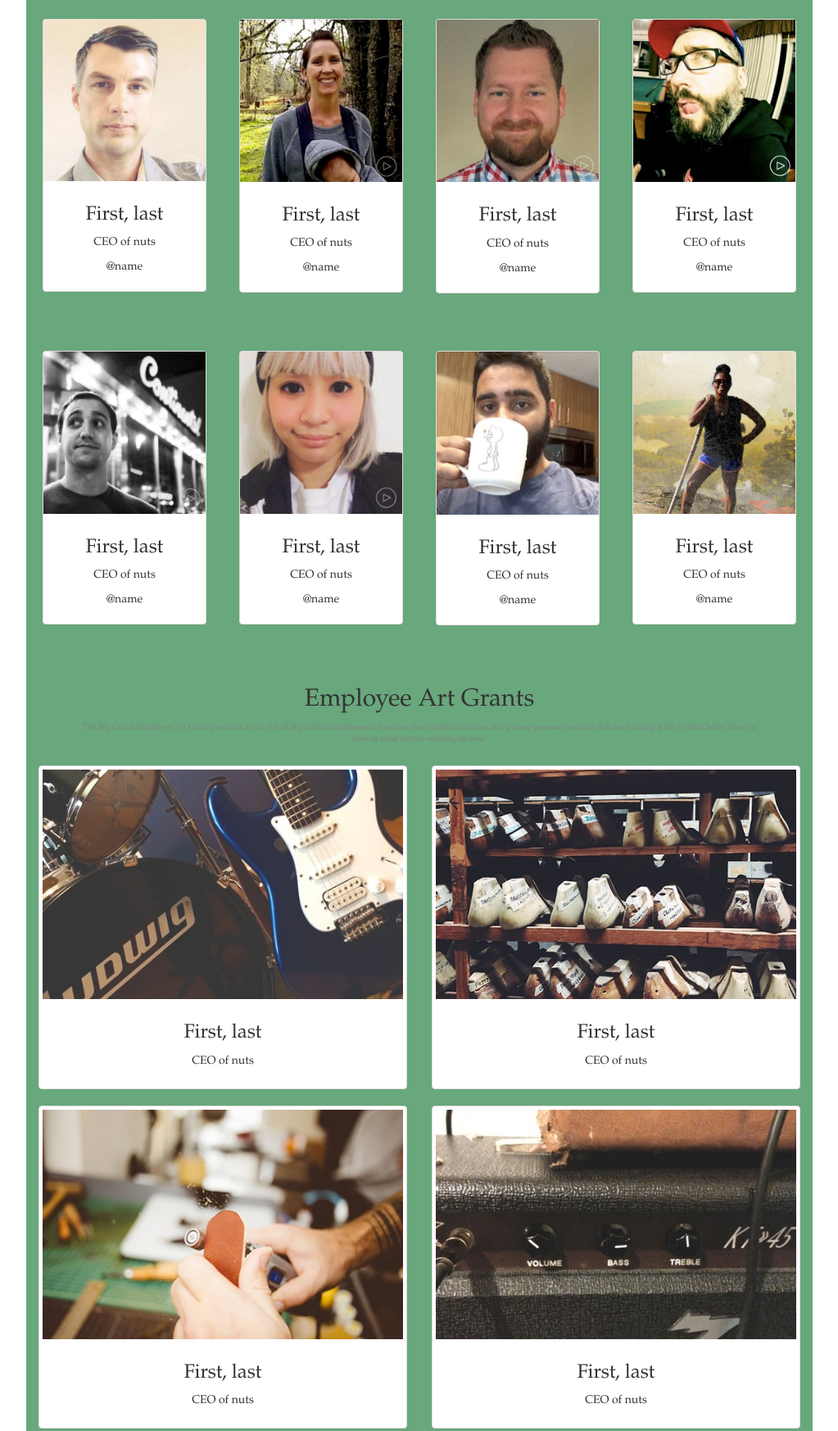
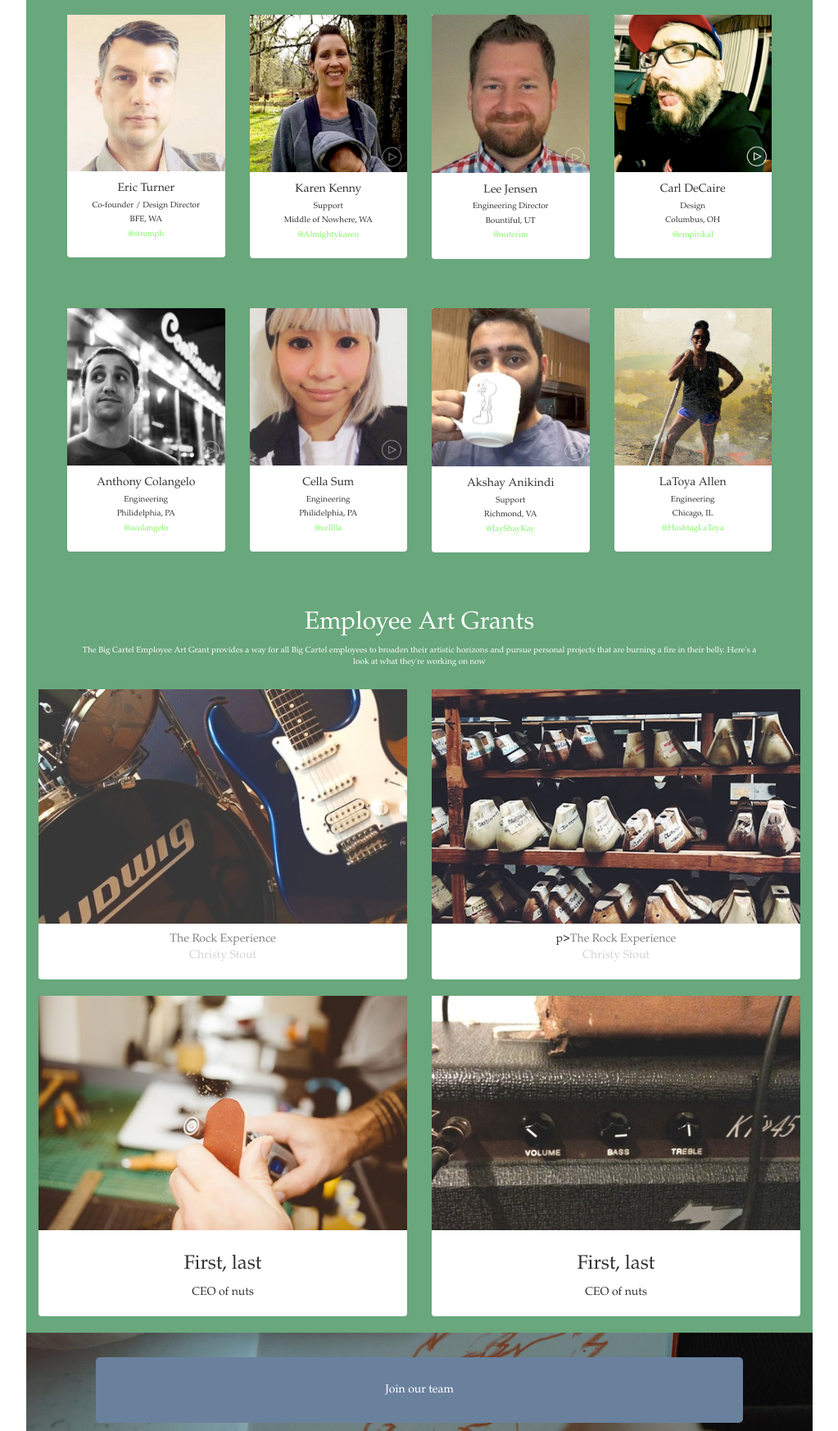
Before and after one commit to Vicula/assignment-07, a plain HTML site: page index.html in a window 1280 px wide. Shown: the part 205-1951 px from the top of the page at 82% size, without its empty margins (128-1151 px from the left). Drawn offline with nearby package versions, Linux system fonts and the light colour scheme; files whose address does not match are found by name.

Commit message:
first commit home

```diff
--- a/index.html
+++ b/index.html
@@ -29,9 +29,9 @@
                     <div class="thumbnail">
                       <img src="images/assets/solrod-profile-pic-1-eric.png" alt="Eric">
                       <div class="caption">
-                     <h3>First, last</h3>
-                     <p>CEO of nuts</p>
-                     <p>@name</p>
+                        <p><span class="picname">Eric Turner</span><br>
+                        Co-founder / Design Director<br>BFE, WA<br>
+                        <span class="atname">@stremph</span></p>
                       </div>
                     </div>
                   </div>
@@ -39,9 +39,9 @@
                  <div class="thumbnail">
                    <img src="images/assets/solrod-profile-pic-2-karen.png" alt="karen">
                    <div class="caption">
-                     <h3>First, last</h3>
-                     <p>CEO of nuts</p>
-                     <p>@name</p>
+                      <p><span class="picname">Karen Kenny</span><br>
+                     Support<br>Middle of Nowhere, WA<br>
+                     <span class="atname">@Almightykaren</span></p>
                    </div>
                  </div>
                </div>
@@ -49,9 +49,9 @@
                     <div class="thumbnail">
                       <img src="images/assets/solrod-profile-pic-3-lee.png" alt="lee">
                       <div class="caption">
-                     <h3>First, last</h3>
-                     <p>CEO of nuts</p>
-                     <p>@name</p>
+                        <p><span class="picname">Lee Jensen</span><br>
+                        Engineering Director<br>Bountiful, UT<br>
+                        <span class="atname">@outerim</span></p>
                       </div>
                     </div>
                   </div>
@@ -59,9 +59,9 @@
                     <div class="thumbnail">
                       <img src="images/assets/solrod-profile-pic-4-carl.png" alt="carl">
                       <div class="caption">
-                     <h3>First, last</h3>
-                     <p>CEO of nuts</p>
-                     <p>@name</p>
+                        <p><span class="picname">Carl DeCaire</span><br>
+                        Design<br>Columbus, OH<br>
+                        <span class="atname">@empirikal</span></p>
                       </div>
                     </div>
                   </div>
@@ -71,9 +71,9 @@
                     <div class="thumbnail">
                       <img src="images/assets/solrod-profile-pic-5-anthony.png" alt="anthony">
                       <div class="caption">
-                     <h3>First, last</h3>
-                     <p>CEO of nuts</p>
-                     <p>@name</p>
+                        <p><span class="picname">Anthony Colangelo</span><br>
+                        Engineering<br>Philidelphia, PA<br>
+                        <span class="atname">@acolangelo</span></p>
                       </div>
                     </div>
                   </div>
@@ -81,9 +81,9 @@
                     <div class="thumbnail">
                       <img src="images/assets/solrod-profile-pic-6-cella.png" alt="cella">
                       <div class="caption">
-                     <h3>First, last</h3>
-                     <p>CEO of nuts</p>
-                     <p>@name</p>
+                        <p><span class="picname">Cella Sum</span><br>
+                        Engineering<br>Philidelphia, PA<br>
+                        <span class="atname">@celllla</span></p>
                       </div>
                     </div>
                   </div>
@@ -91,9 +91,9 @@
                     <div class="thumbnail">
                       <img src="/Users/victorcarpenter/TIY/Assignments/assignment-07/images/assets/solrod-profile-pic-7-ashkay.png" alt="ashkay">
                       <div class="caption">
-                     <h3>First, last</h3>
-                     <p>CEO of nuts</p>
-                     <p>@name</p>
+                        <p><span class="picname">Akshay Anikindi</span><br>
+                        Support<br>Richmond, VA<br>
+                        <span class="atname">@JayShayKay</span></p>
                       </div>
                     </div>
                   </div>
@@ -101,9 +101,9 @@
                     <div class="thumbnail">
                       <img src="images/assets/solrod-profile-pic-8-latoya.png" alt="latoya">
                       <div class="caption">
-                     <h3>First, last</h3>
-                     <p>CEO of nuts</p>
-                     <p>@name</p>
+                        <p><span class="picname">LaToya Allen</span><br>
+                        Engineering<br>Chicago, IL<br>
+                        <span class="atname">@HashtagLaToya</span></p>
                       </div>
                     </div>
                   </div>
@@ -114,26 +114,26 @@
                <p>The Big Cartel Employee Art Grant provides a way for all Big Cartel employees to broaden their artistic horizons and pursue personal projects that are burning a fire in their belly. Here's a look at what they're working on now</p>
             </div>
             <div class="container-fluid text-center">
-               <div class="row">
-                  <div class="col-sm-12 col-md-6 thing1">
+               <div class="row botpiccol">
+                  <div class="col-sm-12 col-md-6 picbotnail">
                     <div class="thumbnail">
                       <img src="images/assets/employee-project-rock-experience.jpg" alt="Rockexp">
                       <div class="caption">
-                     <h3>First, last</h3>
-                     <p>CEO of nuts</p>
+                        <p><span class="pictitle">The Rock Experience</span><br>
+                        <span class="picdesc">Christy Stout</span></p>
                       </div>
                     </div>
                   </div>
-                  <div class="col-sm-12 col-md-6 thing2">
+                  <div class="col-sm-12 col-md-6 picbotnail">
                     <div class="thumbnail">
                       <img src="images/assets/employee-project-handmade-look.jpg" alt="shoes">
                       <div class="caption">
-                     <h3>First, last</h3>
-                     <p>CEO of nuts</p>
+                        p><span class="pictitle">The Rock Experience</span><br>
+                        <span class="picdesc">Christy Stout</span></p>
                       </div>
                     </div>
                   </div>
-                  <div class="col-sm-12 col-md-6 thing3">
+                  <div class="col-sm-12 col-md-6 picbotnail">
                  <div class="thumbnail">
                    <img src="images/assets/employee-project-neat-co.jpg" alt="filing stuff">
                    <div class="caption">
@@ -142,7 +142,7 @@
                    </div>
                  </div>
                </div>
-                  <div class="col-sm-12 col-md-6 thing4">
+                  <div class="col-sm-12 col-md-6 picbotnail">
                  <div class="thumbnail">
                    <img src="images/assets/employee-project-home-studio.jpg" alt="speaker">
                    <div class="caption">
--- a/scss/main.scss
+++ b/scss/main.scss
@@ -36,7 +36,7 @@ $desktop-screen: 1024px;
    padding: 15px 45px;
 
    @media screen and (min-width: $tablet-screen) {
-      margin: 0 20px;
+      margin: 0 50px;
    }
     h1 {
       font-size: 20px;
@@ -59,20 +59,42 @@ $desktop-screen: 1024px;
       color: gray;
    }
 
+   @media screen and (min-width: $tablet-screen) {
+      color: white;
+      p{
+         color: white;
+      }
+   }
+
 }
 .piccol {
    margin: auto;
    padding: 0;
 
+   @media screen and (min-width: $tablet-screen) {
+      margin:0 35px;
+   }
+
    .picnail {
       padding: 5px;
 
       @media screen and (min-width: $tablet-screen) {
-         padding: 20px;
+         padding: 15px;
       }
-
       > * {
          padding: 0;
+         border: none;
+      }
+      p {
+         font-size: 10px;
+         line-height: 1.75;
+
+         .picname {
+            font-size: 14px;
+         }
+         .atname {
+            color: #7FF661;
+         }
       }
    }
 
@@ -121,6 +143,7 @@ $desktop-screen: 1024px;
    background: #fff;
    margin: 0;
    width: 100%;
+   border-radius: 0;
    ul {
       list-style-type: none;
       text-align: left;
@@ -142,3 +165,23 @@ $desktop-screen: 1024px;
       }
    }
 }
+.botpiccol {
+
+
+
+   .pictitle {
+      color: gray;
+   }
+   .picdesc {
+      color: lightgray;
+   }
+   .picbotnail {
+
+      > * {
+         padding: 0;
+         border: none;
+
+
+      }
+   }
+}
```
Also changed, not shown: css/styles.css, 1 other file. Lines whose indentation alone changed are shown as unchanged.
